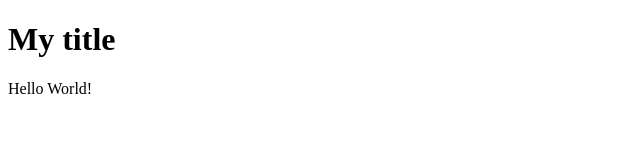
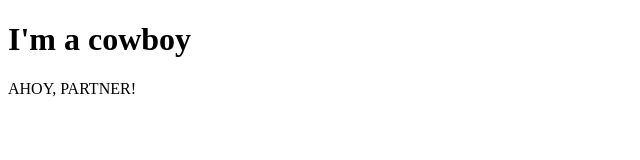
Before and after one commit to victoradmc/learning_git, a plain HTML site: page index.html in a window 1280 px wide. Shown: the whole page, without its empty margins (0-640 px from the left). Drawn offline with Linux system fonts and the light colour scheme.

Commit message:
Changing hello world to new message

```diff
--- a/index.html
+++ b/index.html
@@ -6,8 +6,8 @@
     <title>Learning GIT</title>
 </head>
 <body>
-    <h1>My title</h1>
-    <p>Hello World!</p>
+    <h1>I'm a cowboy</h1>
+    <p>AHOY, PARTNER!</p>
 
 </body>
 </html>
```
